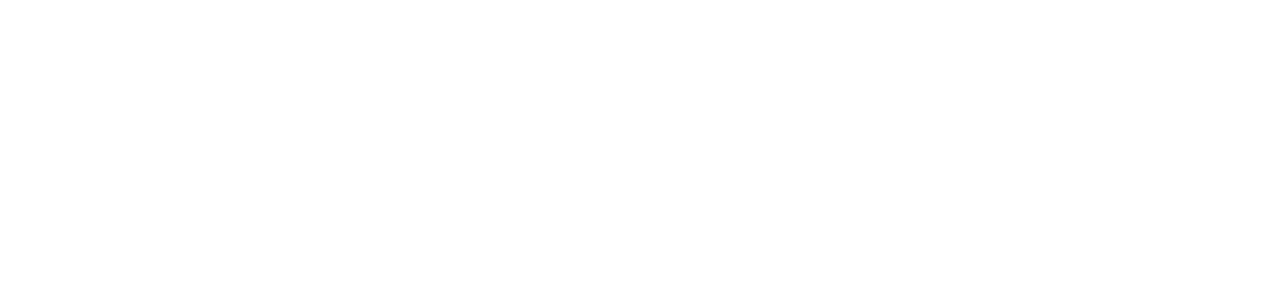
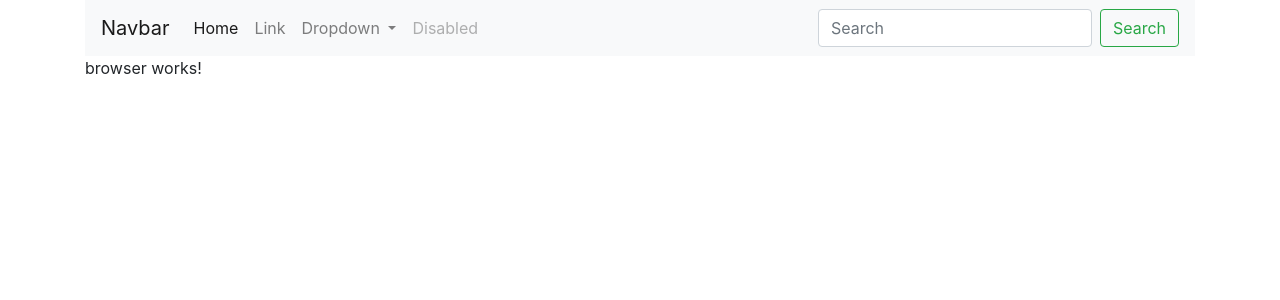
Before and after one commit to MrRisoni/pbayui, an Angular app: page / in a window 1280 px wide. Shown: the top 300 px of the page. Built offline with nearby package versions, Linux system fonts and the light colour scheme.

Commit message:
navbar to all routes

```diff
--- a/src/app/app-routing.module.ts
+++ b/src/app/app-routing.module.ts
@@ -2,10 +2,13 @@
 import { RouterModule, Routes } from '@angular/router';
 
 import { OrderDetailsComponent } from './order-details/order-details.component';
+import {BrowserComponent} from './browser/browser.component';
 
 
 const routes: Routes = [
-  { path: 'order', component: OrderDetailsComponent }
+  { path: 'order', component: OrderDetailsComponent },
+    { path: '', component: BrowserComponent }
+
 ];
 
 @NgModule({
--- a/src/app/app.component.html
+++ b/src/app/app.component.html
@@ -1 +1,2 @@
+<app-navbar></app-navbar>
 <router-outlet></router-outlet>
--- a/src/app/app.module.ts
+++ b/src/app/app.module.ts
@@ -5,11 +5,15 @@
 import { AppComponent } from './app.component';
 import { AppRoutingModule } from './app-routing.module';
 import { OrderDetailsComponent } from './order-details/order-details.component';
+import { BrowserComponent } from './browser/browser.component';
+import { NavbarComponent } from './navbar/navbar.component';
 
 @NgModule({
   declarations: [
     AppComponent,
-    OrderDetailsComponent
+    OrderDetailsComponent,
+    BrowserComponent,
+    NavbarComponent
   ],
   imports: [
     BrowserModule,
--- /dev/null
+++ b/src/app/browser/browser.component.html
@@ -0,0 +1,3 @@
+<p>
+  browser works!
+</p>
--- /dev/null
+++ b/src/app/browser/browser.component.ts
@@ -0,0 +1,15 @@
+import { Component, OnInit } from '@angular/core';
+
+@Component({
+  selector: 'app-browser',
+  templateUrl: './browser.component.html',
+  styleUrls: ['./browser.component.css']
+})
+export class BrowserComponent implements OnInit {
+
+  constructor() { }
+
+  ngOnInit() {
+  }
+
+}
--- /dev/null
+++ b/src/app/navbar/navbar.component.html
@@ -0,0 +1,35 @@
+<nav class="navbar navbar-expand-lg navbar-light bg-light">
+    <a class="navbar-brand" href="#">Navbar</a>
+    <button class="navbar-toggler" type="button" data-toggle="collapse" data-target="#navbarSupportedContent" aria-controls="navbarSupportedContent" aria-expanded="false" aria-label="Toggle navigation">
+        <span class="navbar-toggler-icon"></span>
+    </button>
+
+    <div class="collapse navbar-collapse" id="navbarSupportedContent">
+        <ul class="navbar-nav mr-auto">
+            <li class="nav-item active">
+                <a class="nav-link" href="#">Home <span class="sr-only">(current)</span></a>
+            </li>
+            <li class="nav-item">
+                <a class="nav-link" href="#">Link</a>
+            </li>
+            <li class="nav-item dropdown">
+                <a class="nav-link dropdown-toggle" href="#" id="navbarDropdown" role="button" data-toggle="dropdown" aria-haspopup="true" aria-expanded="false">
+                    Dropdown
+                </a>
+                <div class="dropdown-menu" aria-labelledby="navbarDropdown">
+                    <a class="dropdown-item" href="#">Action</a>
+                    <a class="dropdown-item" href="#">Another action</a>
+                    <div class="dropdown-divider"></div>
+                    <a class="dropdown-item" href="#">Something else here</a>
+                </div>
+            </li>
+            <li class="nav-item">
+                <a class="nav-link disabled" href="#" tabindex="-1" aria-disabled="true">Disabled</a>
+            </li>
+        </ul>
+        <form class="form-inline my-2 my-lg-0">
+            <input class="form-control mr-sm-2" type="search" placeholder="Search" aria-label="Search">
+            <button class="btn btn-outline-success my-2 my-sm-0" type="submit">Search</button>
+        </form>
+    </div>
+</nav>
--- /dev/null
+++ b/src/app/navbar/navbar.component.ts
@@ -0,0 +1,15 @@
+import { Component, OnInit } from '@angular/core';
+
+@Component({
+  selector: 'app-navbar',
+  templateUrl: './navbar.component.html',
+  styleUrls: ['./navbar.component.css']
+})
+export class NavbarComponent implements OnInit {
+
+  constructor() { }
+
+  ngOnInit() {
+  }
+
+}
```
Also changed, not shown: src/app/browser/browser.component.css (added), src/app/navbar/navbar.component.css (added), 2 other files (tests, documents, lock files or other folders).
